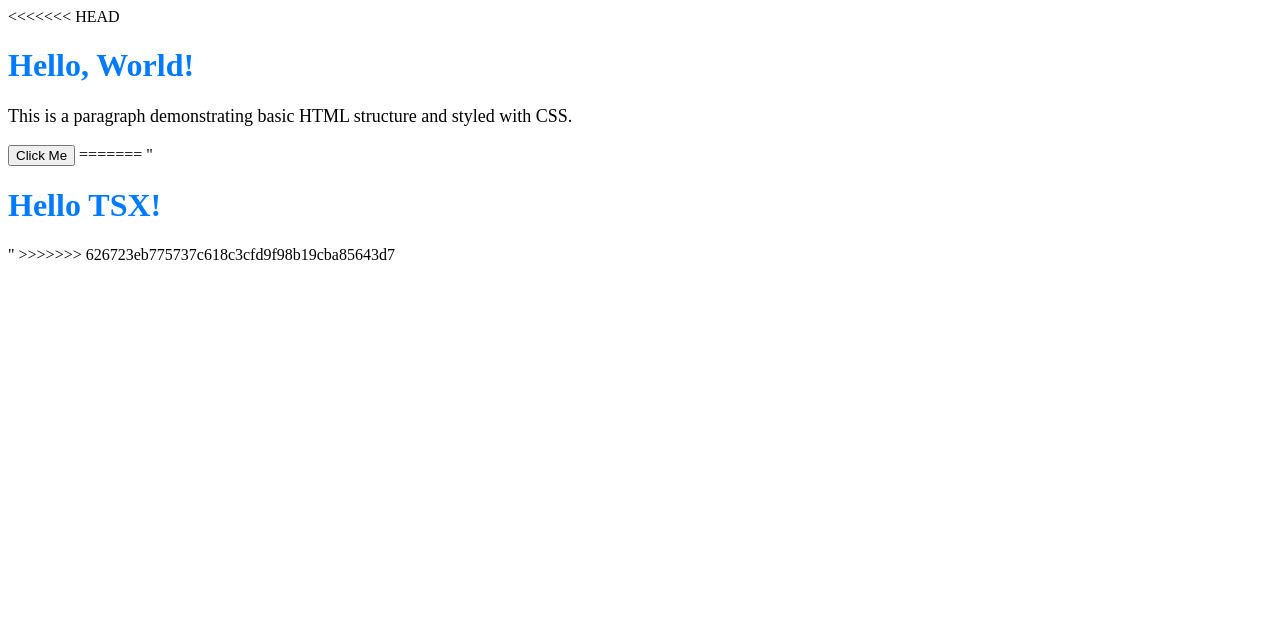
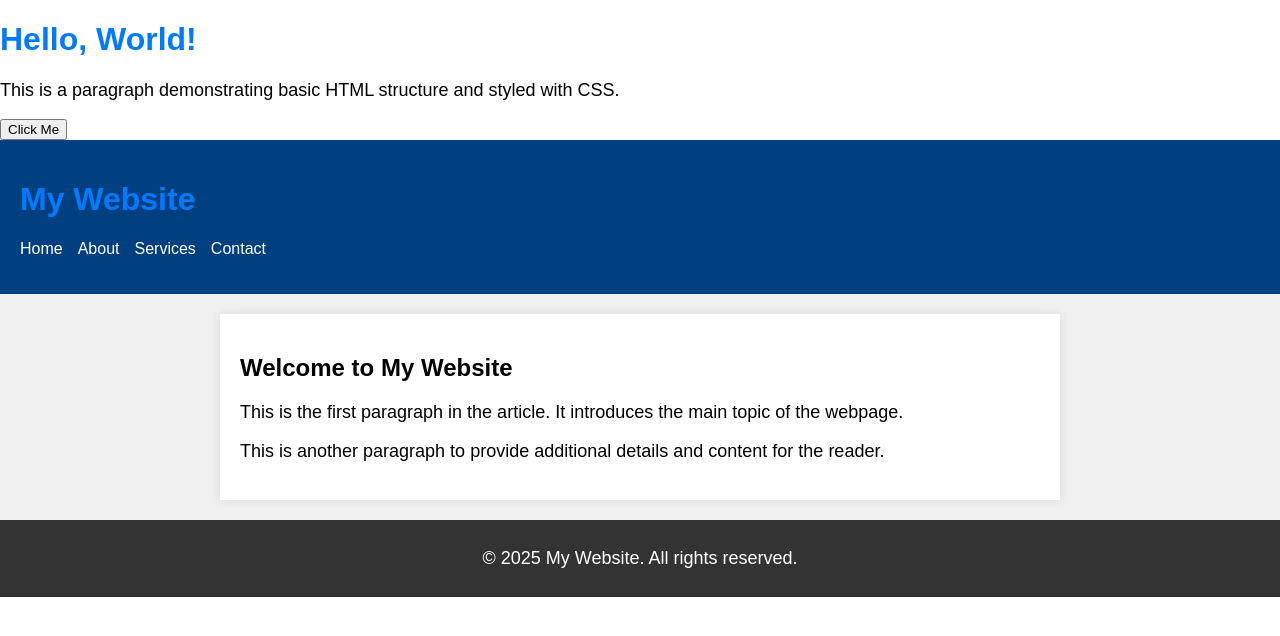
Before and after one commit to kothari8/TSX-Unstop-Web-Development, a plain HTML site: page index.html in a window 1280 px wide. Drawn offline with Linux system fonts and the light colour scheme.

Commit message:
Completed Task 2: Semantic HTML layout and basic CSS styling

```diff
--- a/index.html
+++ b/index.html
@@ -1,4 +1,3 @@
-<<<<<<< HEAD
 <!DOCTYPE html>
 <html lang="en">
 <head>
@@ -16,6 +15,39 @@
     </script>
 </body>
 </html>
-=======
-"<!DOCTYPE html><html><head><title>TSX</title></head><body><h1>Hello TSX!</h1></body></html>"
->>>>>>> 626723eb775737c618c3cfd9f98b19cba85643d7
+
+<!DOCTYPE html>
+<html lang="en">
+<head>
+    <meta charset="UTF-8">
+    <title>My Webpage</title>
+    <link rel="stylesheet" href="style.css">
+</head>
+<body>
+
+    <header>
+        <h1>My Website</h1>
+        <nav>
+            <ul>
+                <li><a href="#">Home</a></li>
+                <li><a href="#">About</a></li>
+                <li><a href="#">Services</a></li>
+                <li><a href="#">Contact</a></li>
+            </ul>
+        </nav>
+    </header>
+
+    <main>
+        <article>
+            <h2>Welcome to My Website</h2>
+            <p>This is the first paragraph in the article. It introduces the main topic of the webpage.</p>
+            <p>This is another paragraph to provide additional details and content for the reader.</p>
+        </article>
+    </main>
+
+    <footer>
+        <p>&copy; 2025 My Website. All rights reserved.</p>
+    </footer>
+
+</body>
+</html>
--- a/style.css
+++ b/style.css
@@ -5,3 +5,54 @@ h1 {
 p {
     font-size: 18px; /* Larger font size */
 }
+
+body {
+    font-family: Arial, sans-serif;
+    margin: 0;
+    padding: 0;
+}
+
+/* Header and nav */
+header {
+    background-color: #004080;
+    color: white;
+    padding: 20px;
+}
+
+nav ul {
+    list-style-type: none;
+    padding: 0;
+    display: flex;
+    gap: 15px;
+}
+
+nav ul li {
+    display: inline-block;
+}
+
+nav ul li a {
+    text-decoration: none;
+    color: white;
+}
+
+/* Main and article */
+main {
+    padding: 20px;
+    background-color: #f0f0f0;
+}
+
+article {
+    background: white;
+    padding: 20px;
+    margin: auto;
+    max-width: 800px;
+    box-shadow: 0px 0px 10px rgba(0,0,0,0.1);
+}
+
+/* Footer */
+footer {
+    text-align: center;
+    padding: 10px;
+    background-color: #333;
+    color: white;
+}
```
